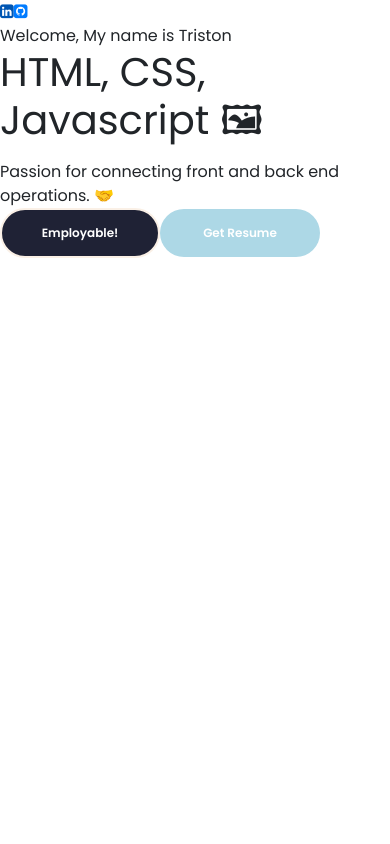
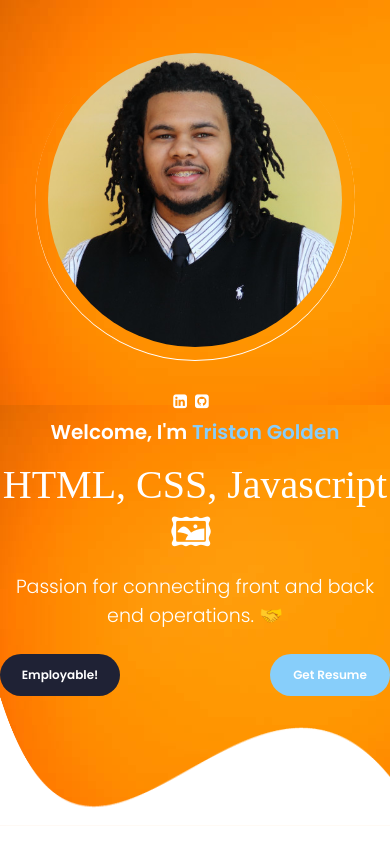
Before and after one commit to TGolden95/React-Portfolio, a React (Create React App) app in the folder client/: page / in a window 390 px wide. Built offline with nearby package versions, Linux system fonts and the light colour scheme; a web font is replaced by a local one.

Commit message:
css coming along

```diff
--- a/client/src/App.js
+++ b/client/src/App.js
@@ -1,9 +1,10 @@
-import Profile from "./PortfolioContainer/Home/Profile";
+import "./App.css";
+import Home from "./PortfolioContainer/Home/Home";
 
 function App() {
   return (
     <div className="App">
-      <Profile />
+      <Home />
     </div>
   );
 }
--- /dev/null
+++ b/client/src/PortfolioContainer/Home/Footer/Footer.css
@@ -0,0 +1,22 @@
+.footer-container {
+  height: 17.8%;
+  width: 100%;
+  overflow: hidden;
+  display: flex;
+  justify-content: center;
+}
+.footer-parent {
+  width: 100%;
+  height: 100%;
+  max-width: 1920px;
+}
+.footer-parent img {
+  max-width: 100%;
+  height: 130px;
+}
+@media only screen and (max-width: 1110px) {
+  .footer-parent {
+    display: flex;
+    align-items: flex-end;
+  }
+}
--- /dev/null
+++ b/client/src/PortfolioContainer/Home/Footer/Footer.js
@@ -0,0 +1,15 @@
+import React from "react";
+import "./Footer.css";
+
+export default function Footer() {
+  return (
+    <div className="footer-container">
+      <div className="footer-parent">
+        <img
+          src={require("../../../assets/Home/shape-bg.png")}
+          alt="no internet connection"
+        />
+      </div>
+    </div>
+  );
+}
--- /dev/null
+++ b/client/src/PortfolioContainer/Home/Home.css
@@ -0,0 +1,7 @@
+.home-container {
+  display: flex;
+  flex-direction: column;
+  justify-content: space-between;
+  min-height: 670px;
+  background-image: url("../../assets/Home/bg.jpg");
+}
--- /dev/null
+++ b/client/src/PortfolioContainer/Home/Home.js
@@ -0,0 +1,13 @@
+import React from "react";
+import Profile from "./Profile/Profile";
+import Footer from "./Footer/Footer";
+import "./Home.css";
+
+export default function Home() {
+  return (
+    <div className="home-container">
+      <Profile />
+      <Footer />
+    </div>
+  );
+}
--- /dev/null
+++ b/client/src/PortfolioContainer/Home/Profile/Profile.css
@@ -0,0 +1,146 @@
+.profile-container {
+  display: flex;
+  align-items: center;
+  text-align: center;
+  justify-content: center;
+  height: 10%;
+  min-height: fit-content;
+}
+.profile-parent {
+  display: flex;
+  align-items: center;
+}
+
+.profile-details-name {
+  font-size: 24px;
+  font-family: "Poppins SemiBold";
+}
+
+.profile-details-role {
+  display: flex;
+  flex-direction: column;
+  margin: 14px 0 24px 0;
+}
+
+.profile-details-role h1 {
+  font-size: 40px;
+  font-family: cursive;
+}
+
+.primary-text {
+  color: white;
+}
+
+.highlighted-text {
+  color: lightskyblue;
+}
+
+.profile-role-tagline {
+  font-size: 19px;
+  margin: 5px 0 0 0;
+  font-family: "Poppins Light";
+}
+
+.profile-options .highlighted-btn {
+  margin: 0 0 0 28px;
+}
+
+.profile-options .highlighted-btn:hover {
+  margin: 0 0 0 28px;
+  background-color: cornsilk;
+  color: black;
+}
+
+.profile-picture {
+  display: flex;
+  align-items: center;
+  justify-content: center;
+  box-shadow: 0 1px 0px 0px white;
+  border-radius: 50%;
+  height: 380px;
+  width: 380px;
+  margin: 0 0px 0 100px;
+}
+
+.profile-picture-background {
+  height: 92%;
+  width: 92%;
+  background-image: url("../../../assets/Home/headshot.png");
+  background-size: cover;
+  border-radius: 50%;
+  background-repeat: no-repeat;
+  background-position: center;
+}
+
+.profile-picture-background:hover {
+  transform: scale(1.07);
+  transition: 1s ease-out;
+}
+
+.colz .colz-icon i {
+  color: white;
+  padding: 8px;
+  padding-left: 0px;
+}
+.colz .colz-icon i:hover {
+  transform: scale(1.5);
+}
+
+@media screen and (max-width: 1110px) {
+  .profile-picture {
+    margin: 0 0px 0 80px;
+  }
+  .profile-details-name {
+    font-size: 20px;
+  }
+  .profile-details-role .primary-text {
+    font-size: 12px;
+  }
+  .profile-options .btn {
+    width: 120px;
+    padding: 11px 0;
+    z-index: 700;
+  }
+}
+
+@media screen and (max-width: 910px) {
+  .profile-picture {
+    height: 320px;
+    width: 320px;
+    margin: 0 0 0 4px;
+  }
+}
+
+@media screen and (max-width: 810px) {
+  .profile-picture {
+    margin: 0 !important;
+  }
+  .profile-parent {
+    flex-direction: column-reverse;
+    margin: 40px 0 0 0;
+  }
+  .profile-options {
+    display: flex;
+    justify-content: space-between;
+  }
+  .profile-details {
+    margin: 25px 0 0;
+  }
+  .profile-options .highlighted-btn {
+    margin: 0 !important;
+  }
+  .profile-options,
+  .profile-details-role {
+    text-align: center;
+  }
+}
+@media screen and (max-width: 375px) {
+  .profile-picture {
+    height: 275px;
+    width: 275px;
+    margin-top: -90px;
+  }
+  .profile-details {
+    width: 90%;
+  }
+}
--- a/client/src/PortfolioContainer/Home/Profile.js
+++ b/client/src/PortfolioContainer/Home/Profile/Profile.js
@@ -1,5 +1,6 @@
 import React from "react";
 import Typical from "react-typical";
+import "./Profile.css";
 
 export default function Profile() {
   return (
@@ -20,8 +21,8 @@ export default function Profile() {
           <div className="profile-details-name">
             <span className="primary-text">
               {" "}
-              Welcome, My name is{" "}
-              <span className="highlighted-text">Triston</span>
+              Welcome, I'm{" "}
+              <span className="highlighted-text">Triston Golden</span>
             </span>
           </div>
           <div className="profile-details-role">
@@ -36,7 +37,7 @@ export default function Profile() {
                     1000,
                     "HTML, CSS, Javascript 🖼",
                     1000,
-                    "GA TECH Coding Bootcamp Graduate 🎓",
+                    "GA TECH Bootcamp Grad 🎓",
                     1000,
                     "MERN Stack Developer 📚",
                     1000,
--- a/client/src/index.css
+++ b/client/src/index.css
@@ -96,7 +96,6 @@ body ::-webkit-scrollbar-thumb {
 
 .primary-btn {
   color: var(--white);
-  border: 2px solid linen;
   font-size: 12px;
   background-color: #1f2235;
 }
@@ -108,15 +107,13 @@ body ::-webkit-scrollbar-thumb {
 
 .primary-btn:hover {
   color: aliceblue;
-  border: 2px solid white;
   background-color: darkblue;
 }
 
 .highlighted-btn {
   color: var(--white);
-
   font-size: 12px;
-  background-color: lightblue;
+  background-color: lightskyblue;
 }
 @media only screen and (max-width: 568px) {
   .highlighted-btn {
```
Also changed, not shown: client/src/PortfolioContainer/Home/Profile.css (deleted).
